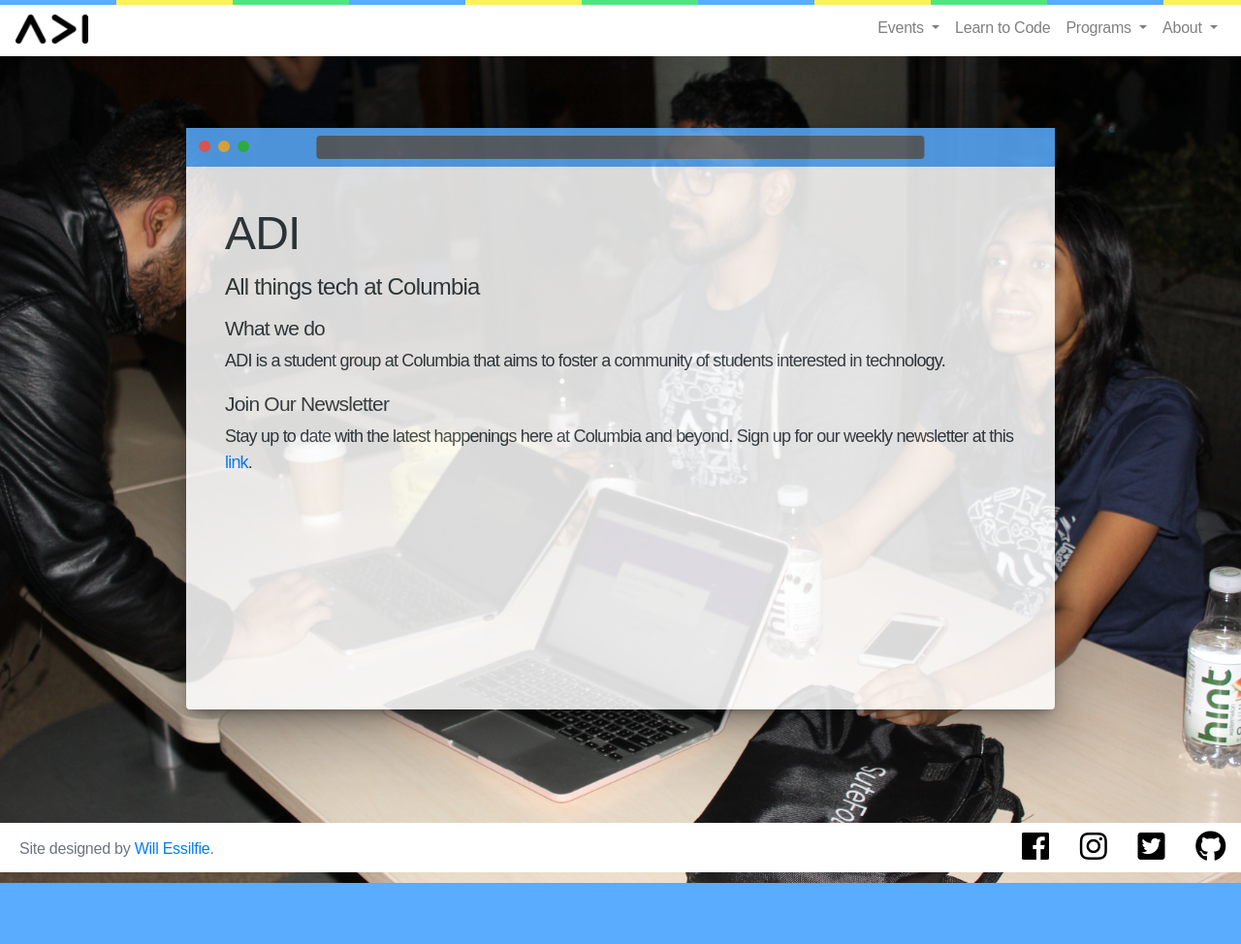
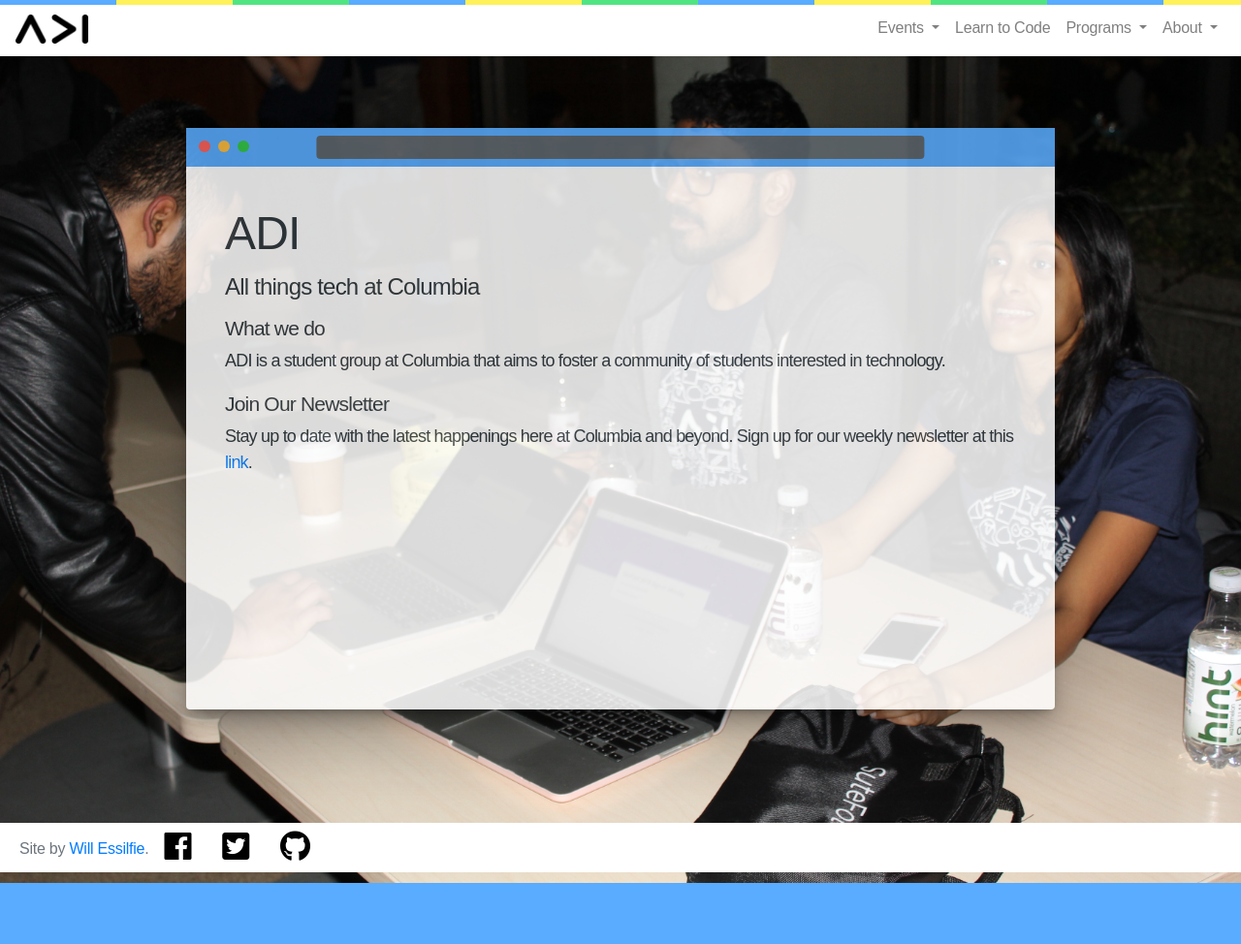
Before and after one commit to adicu/adicu.github.io, a Jekyll site: the page built from index.md, in a window 1280 px wide. Shown: the whole page at 97% size. Built offline with Jekyll 4.4.1, drawn with Linux system fonts in a browser that asks for light colours; nearby versions of some CDN libraries; some web fonts are replaced.

Commit message:
small css changes

```diff
--- a/_includes/footer.html
+++ b/_includes/footer.html
@@ -2,13 +2,13 @@
 
 <nav class="navbar navbar-light">
   <ul class="nav" id="adi-footer">
-    <span class="text-muted" id="footer-credit">Site designed by <a href="https://twitter.com/WillEssilfie">Will Essilfie</a>.</span>
-    <li class="nav-item ml-auto">
+    <span class="text-muted" id="footer-credit">Site by <a href="https://twitter.com/WillEssilfie">Will Essilfie</a>.</span>
+    <li class="nav-item">
       <a id="footer-link" class="nav-link" target="__blank" href="https://www.fb.com/adicu"><i class="fab fa-facebook"></i></a>
     </li>
-    <li class="nav-item">
+    <!-- <li class="nav-item">
       <a id="footer-link" class="nav-link" target="__blank" href="https://www.instagram.com/adicolumbia"><i class="fab fa-instagram"></i></a>
-    </li>
+    </li> -->
     <li class="nav-item">
       <a id="footer-link" class="nav-link" target="__blank" href="https://www.twitter.com/adicu"><i class="fab fa-twitter-square"></i></a>
     </li>
--- a/_layouts/default.html
+++ b/_layouts/default.html
@@ -23,6 +23,7 @@
   </div>
 </div>
 
+
 {% include footer.html %}
 
 
--- a/css/style.css
+++ b/css/style.css
@@ -68,7 +68,6 @@ body {
 	background-color: #50e582;
 }
 
-
 /* Start of Browser window CSS - https://codepen.io/candroo/pen/ozBEWY */
 div.browser {
    background-color: white;
@@ -88,6 +87,7 @@ div.browser {
   position: relative;
   width: 70%;
   opacity: .85;
+  padding-bottom: 50px;
 }
 
 div.browser div.chrome {
@@ -163,7 +163,6 @@ div.browser p {
   line-height: 1.5;
 }
 
-
 /* End of browser window CSS */
 
 
```
